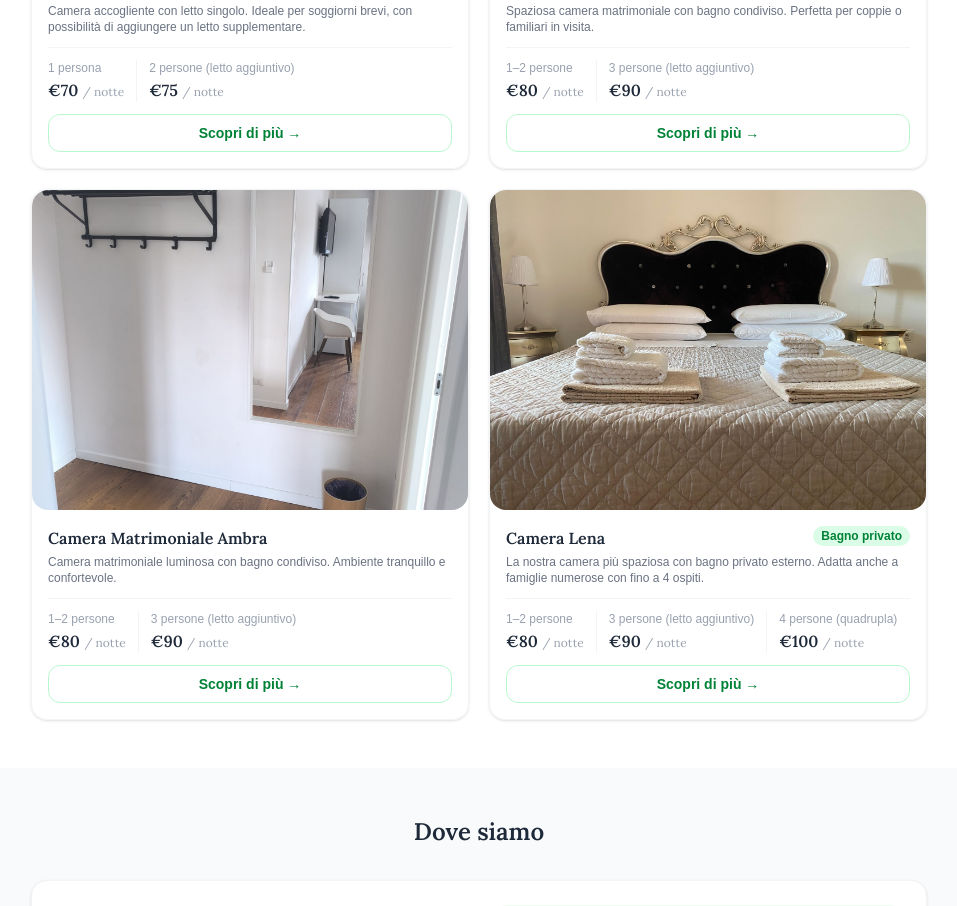
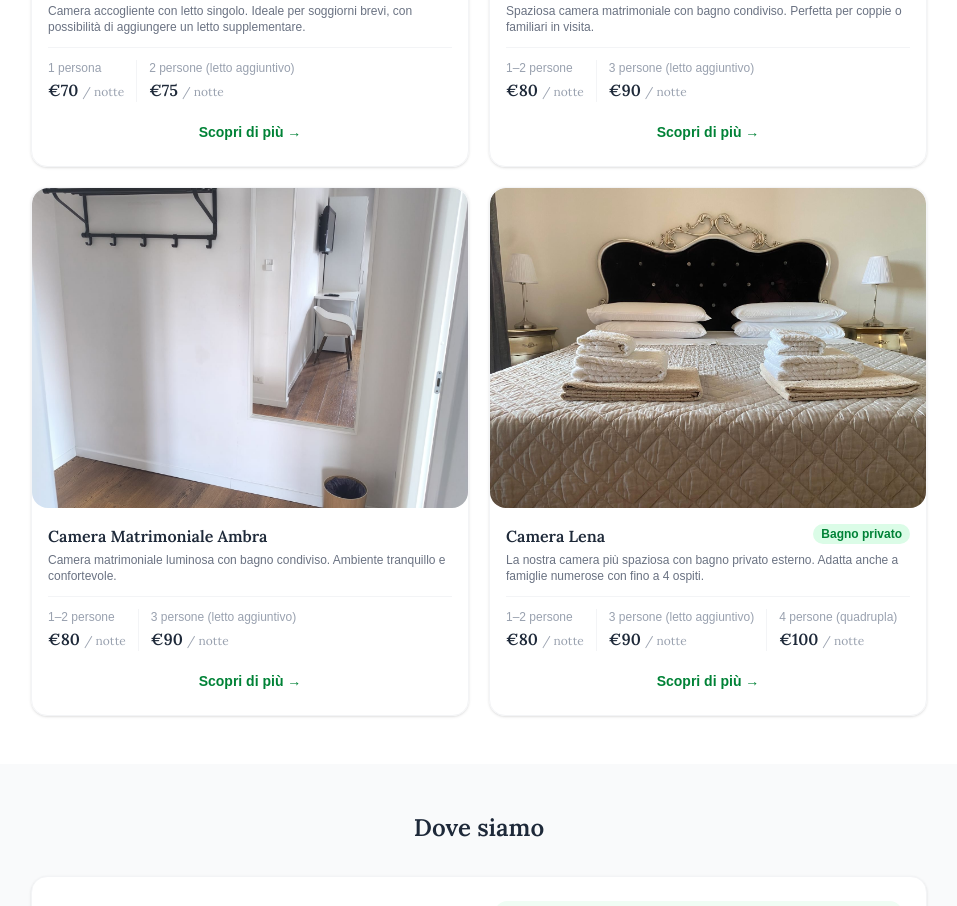
Before and after one commit to CasaAnia/sito-casaania, a Next.js app: page / in a window 1280 px wide. Shown: the part 1287-2193 px from the top of the page, without its empty margins (161-1118 px from the left). Built offline with nearby package versions, Linux system fonts and the light colour scheme.

Commit message:
Homepage: rimosso bordo verde da Scopri di più

```diff
--- a/app/page.tsx
+++ b/app/page.tsx
@@ -142,7 +142,7 @@ export default function Home() {
                       </div>
                     ))}
                   </div>
-                  <Link href={room.href} className="mt-3 block text-center text-sm text-green-700 font-semibold border border-green-200 rounded-xl py-2 hover:bg-green-50">
+                  <Link href={room.href} className="mt-3 block text-center text-sm text-green-700 font-semibold py-2">
                     Scopri di più →
                   </Link>
                 </div>
```
